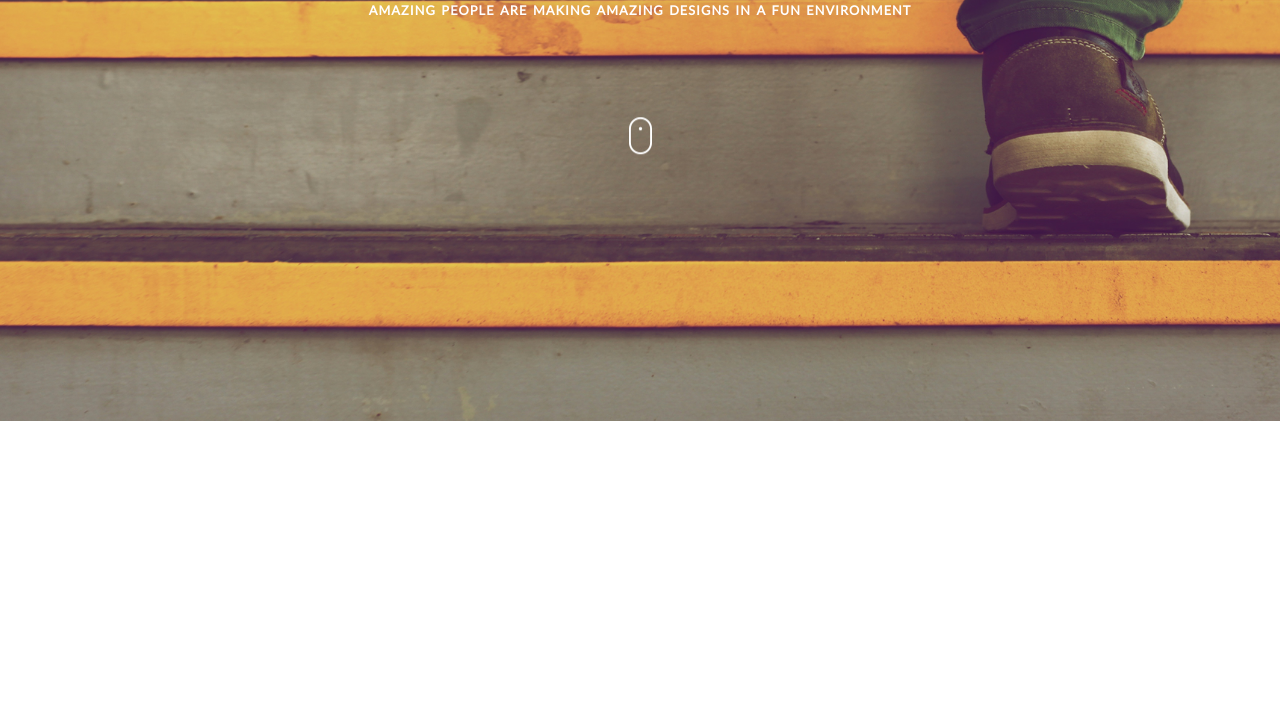
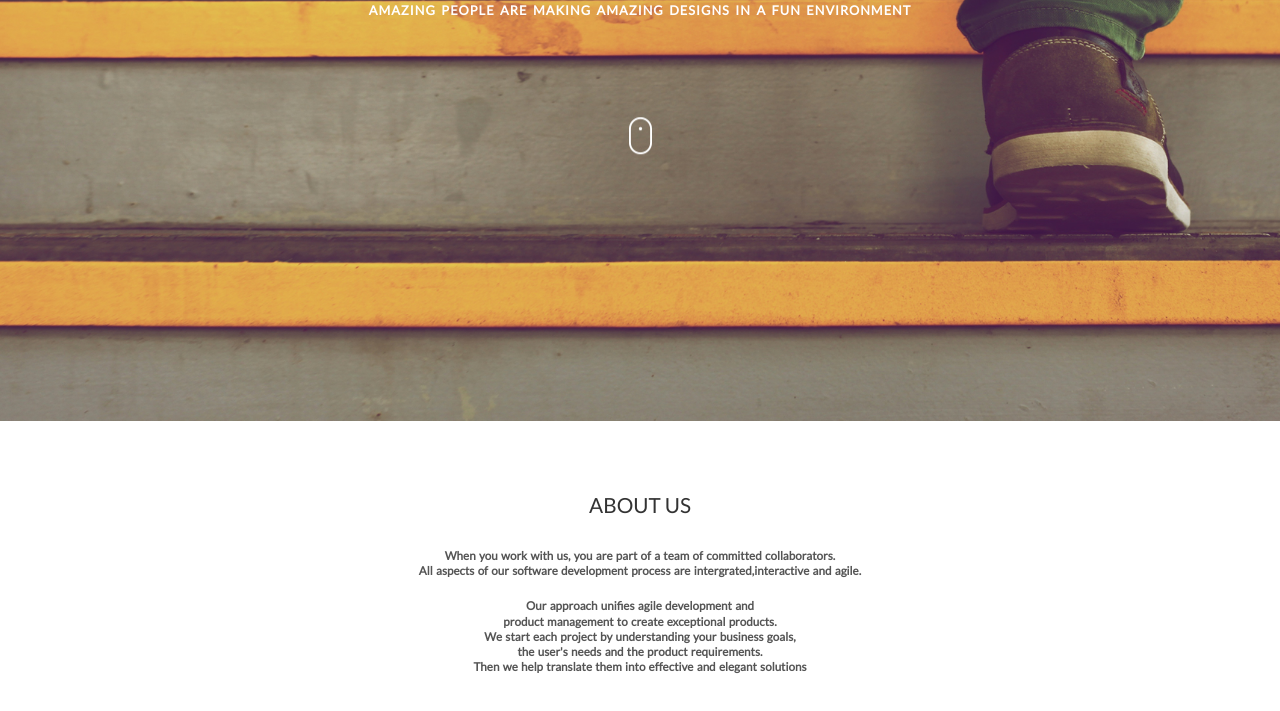
Before and after one commit to Mwangik/DelaniStudios, a plain HTML site: page index.html in a window 1280 px wide. Shown: the part 379-1090 px from the top of the page. Before the commit the page ends 800 px from the top, so only its background shows below. Drawn offline with Linux system fonts and the light colour scheme.

Commit message:
add about us section

```diff
--- a/css/main.css
+++ b/css/main.css
@@ -111,6 +111,31 @@ img.heromouse{
 }
 
 
+/*****section2-aboutus*****/
+section.about{
+    text-align: center;
+    padding: 70px 0;
+    line-height: 1.3;
+}
+div.about-us p{
+    color: #333;
+    text-transform: uppercase;
+    font-size: 1.3rem;
+    margin-bottom: 30px;
+    font-weight: 400;
+}
+div.aboutp1{
+    margin-bottom: 20px;
+}
+div.aboutp1 p,
+div.aboutp2 p{
+    font-size: 0.73rem;
+    /* letter-spacing: 0.8px; */
+    word-spacing: 1px;
+    font-weight: 600;
+}
+
+
 
 
 
@@ -133,4 +158,19 @@ img.heromouse{
         font-size: 0.7rem;
         line-height: 1.2;
     }
+    /*******section-2 about us******/
+
+
+    .about br{
+        display: none;
+    }
+    section.about{
+        padding: 50px 15px;
+    }
+    div.aboutp1 p,
+    div.aboutp2 p{
+    word-spacing: 2.3px;
+    }
+
+
 }
--- a/index.html
+++ b/index.html
@@ -9,7 +9,7 @@
     <link rel="stylesheet" href="css/main.css">
 </head>
 <body>
-
+    <!-- header -->
     <header>
         <div class="herotext-box">
         <div class="delani-logo">
@@ -25,5 +25,26 @@
         </div>
     </header>
 
+    <!-- section2-aboutus -->
+    <section class="about">
+        <div class="about-us">
+            <p>About us</p>
+        </div>
+        <div class="aboutp1">
+            <p>When you work with us, you are  part of a team of committed collaborators.<br>
+            All aspects of our software development process are intergrated,interactive and agile.<br>
+         </p>
+        </div>
+        <div class="aboutp2">
+            <p>Our approach unifies agile development and<br>
+            product management to create exceptional products.<br>
+            We start each project by understanding your business goals,<br>
+            the user's needs and the product requirements.<br>
+            Then we help translate them into effective and elegant solutions</p>
+        </div>
+
+    </section>
+
+
 </body>
 </html>
```
